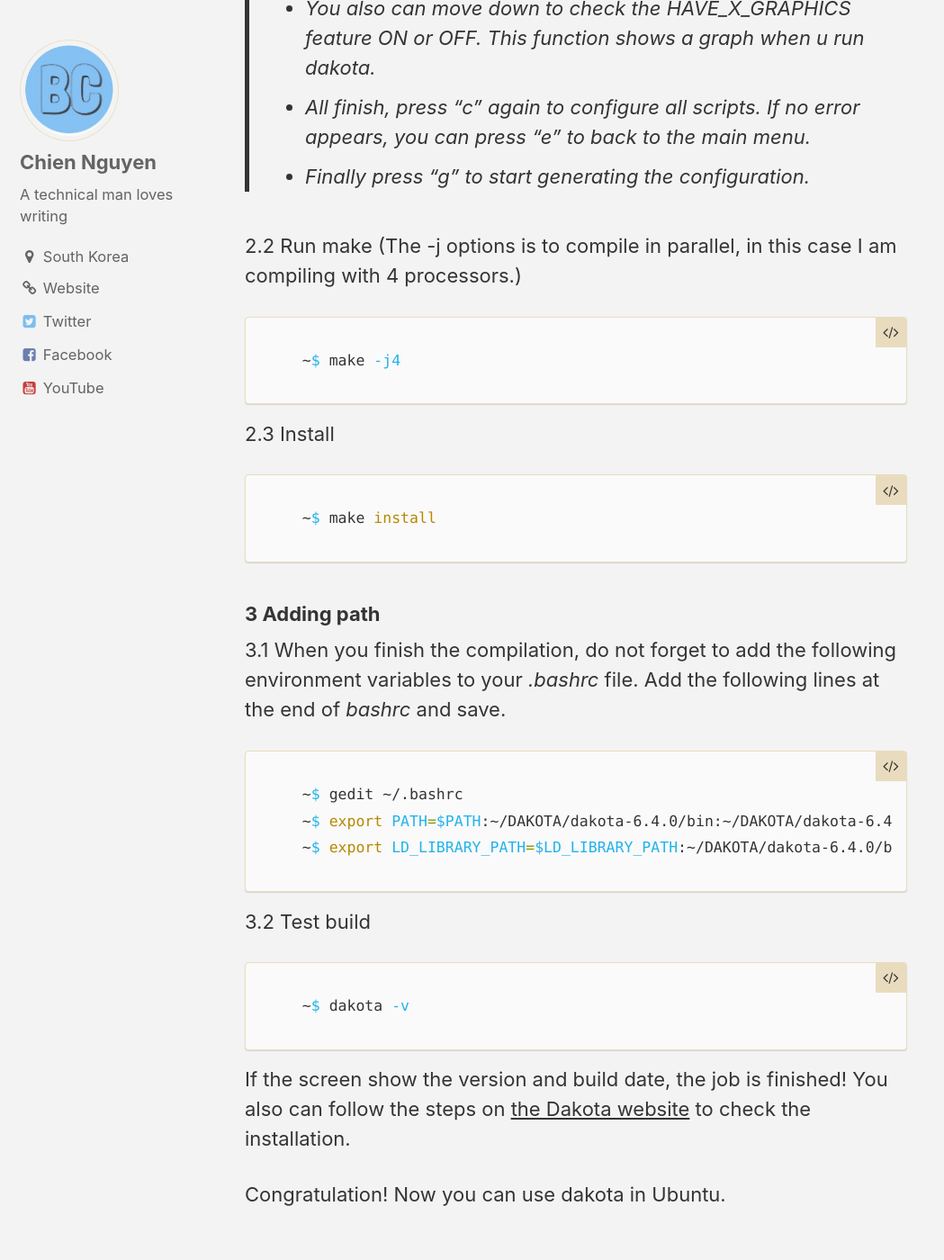
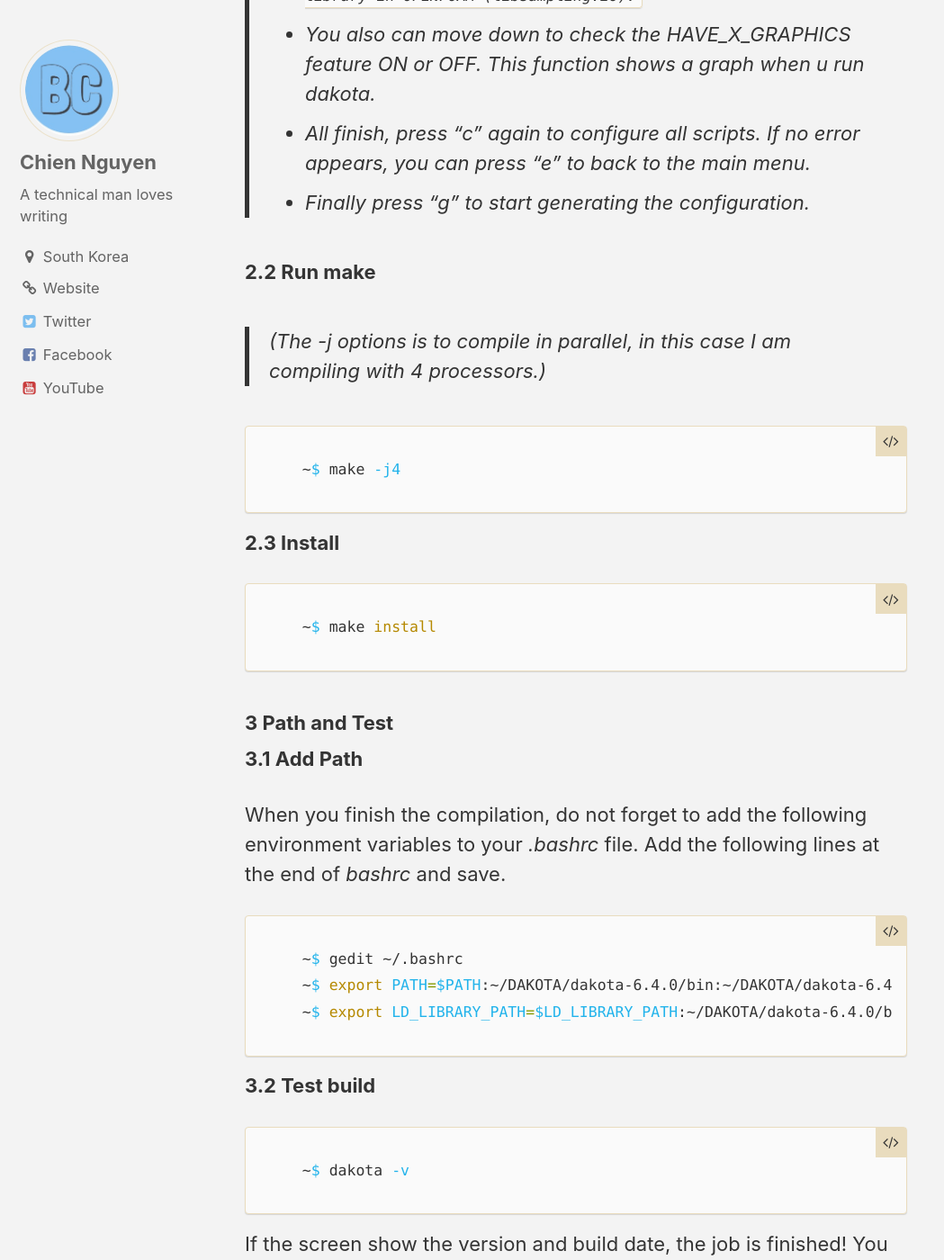
Before and after one commit to chienfm/chienfm.github.io, a Jekyll site: the page built from _posts/2017-10-22-Compile-Dakota-for-Ubuntu-16.04.md, in a window 1280 px wide and 1400 px high, scrolled down 2881 px. Shown: the whole window at 90% size, without its empty margins (0-1049 px from the left). Built offline with Jekyll 4.4.1, drawn with Linux system fonts in a browser that asks for light colours; nearby versions of some CDN libraries; comment, search, counter and statistics services are not loaded; some of the changed text lies outside the part shown.

Commit message:
Make clean

````diff
--- a/_posts/2017-10-22-Compile-Dakota-for-Ubuntu-16.04.md
+++ b/_posts/2017-10-22-Compile-Dakota-for-Ubuntu-16.04.md
@@ -19,7 +19,7 @@ However, Sandia Lab does not provide a build version for Ubuntu. Also, when I lo
 
 ### 1 Preparation:
 
-1.1  Install some nessesary packages
+**1.1  Install some nessesary packages**
 
   ```bash
   ~$ sudo apt-get install gcc g++ gfortran cmake cmake-curses-gui libboost-dev libboost-all-dev libblas-dev liblapack-dev libopenmpi-dev openmpi-bin openmpi-doc xorg-dev libmotif-dev
@@ -35,14 +35,15 @@ However, Sandia Lab does not provide a build version for Ubuntu. Also, when I lo
   - XWindows: xorg-dev libmotif-dev
   - Python (optional): Python development dependencies (if using direct Python interface: python-dev, and python-numpy if you'd like a NumPy interface.
 
-1.2 Create the installation directory ($DAKOTA), and copy DAKOTA source code on it.
-1.3  Extract file in terminal.
+**1.2 Create the installation directory ($DAKOTA), and copy DAKOTA source code on it.**
+
+**1.3  Extract file in terminal.**
 
   ```bash
   ~$ tar -xzf dakota-6.4.0-public-src.tar.gz
   ```
 
-1.4 Create and go to dakota-6.4.0 folder
+**1.4 Create and go to dakota-6.4.0 folder**
 
   ```bash
   ~$ cd DAKOTA
@@ -50,7 +51,7 @@ However, Sandia Lab does not provide a build version for Ubuntu. Also, when I lo
   ~$ cd dakota-6.4.0
   ```
 
-1.5 Copy file BuildDakotaTemplate.cmake and rename it to BuildDakotaCustom.cmake. You can edit some features if you want, check the content inside for detail.
+**1.5 Copy file BuildDakotaTemplate.cmake and rename it to BuildDakotaCustom.cmake. You can edit some features if you want, check the content inside for detail.**
 
   ```bash
   ~$ cp ~/DAKOTA/dakota-6.4.0.src/cmake/BuildDakotaTemplate.cmake ~/DAKOTA/dakota-6.4.0.src/cmake/BuildDakotaCustom.cmake
@@ -58,7 +59,7 @@ However, Sandia Lab does not provide a build version for Ubuntu. Also, when I lo
 
 ### 2 Building
 
-2.1  Run Cmake
+*2.1  Run Cmake*
 
    ```bash
    ~$ ccmake -C ~/DAKOTA/dakota-6.4.0.src/cmake/BuildDakotaCustom.cmake ~/DAKOTA/dakota-6.4.0.src -DCMAKE_INSTALL_PREFIX=~/DAKOTA/dakota-6.4.0
@@ -74,21 +75,26 @@ However, Sandia Lab does not provide a build version for Ubuntu. Also, when I lo
    > - All finish, press "c" again to configure all scripts. If no error appears, you can press "e" to back to the main menu.
    > - Finally press "g" to start generating the configuration.
 
-2.2 Run make (The -j options is to compile in parallel, in this case I am compiling with 4 processors.)
+
+**2.2 Run make**
+
+>(The -j options is to compile in parallel, in this case I am compiling with 4 processors.)
 
    ```bash
    ~$ make -j4
    ```
 
-2.3 Install
+**2.3 Install**
 
    ```bash
    ~$ make install
    ```
 
-### 3 Adding path
+### 3 Path and Test
 
-3.1 When you finish the compilation, do not forget to add the following environment variables to your *.bashrc* file. Add the following lines at the end of *bashrc* and save.
+**3.1 Add Path**
+
+When you finish the compilation, do not forget to add the following environment variables to your *.bashrc* file. Add the following lines at the end of *bashrc* and save.
 
    ```bash
    ~$ gedit ~/.bashrc
````
Also changed, not shown: other parts of _posts/2017-10-22-Compile-Dakota-for-Ubuntu-16.04.md (+2 -2 lines).
